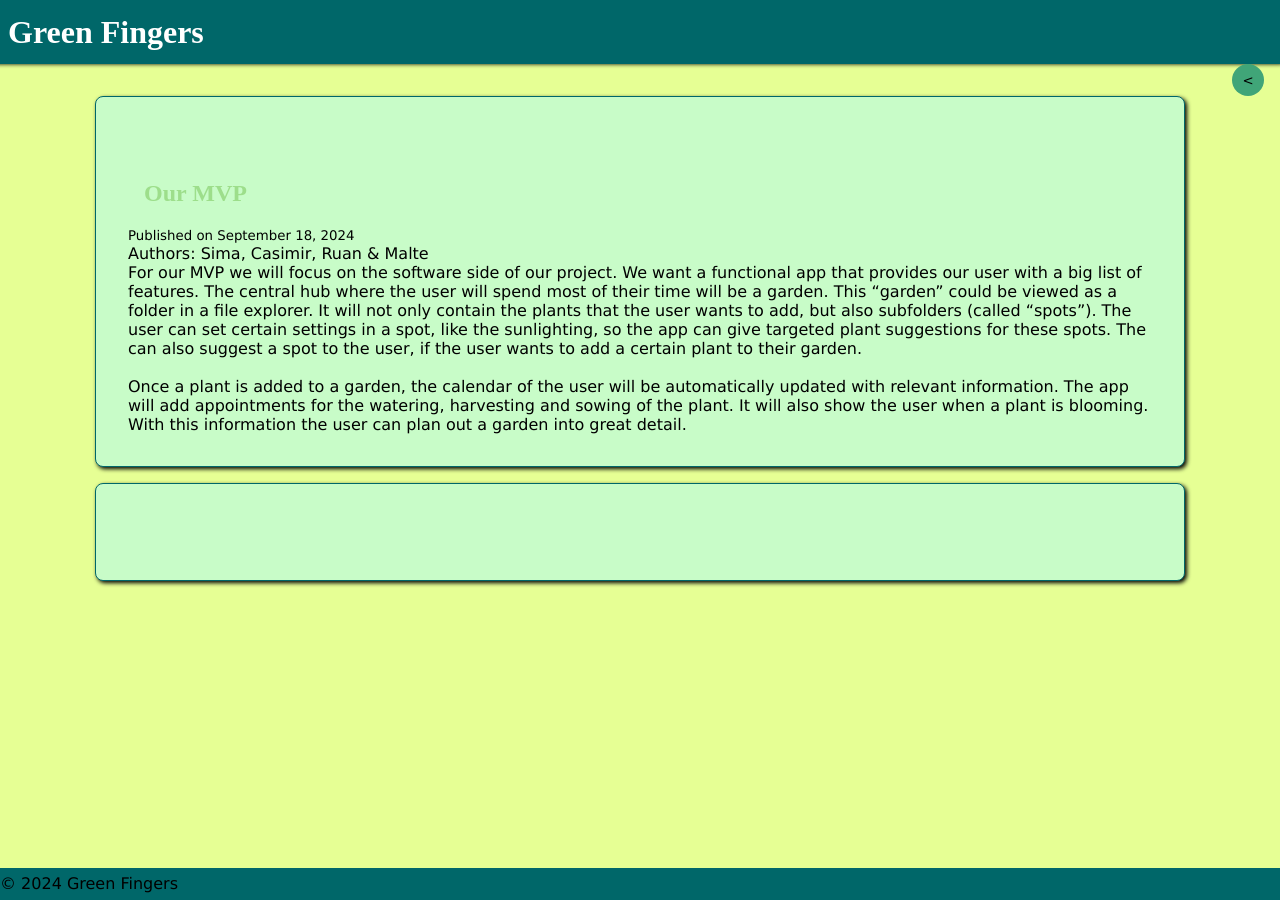
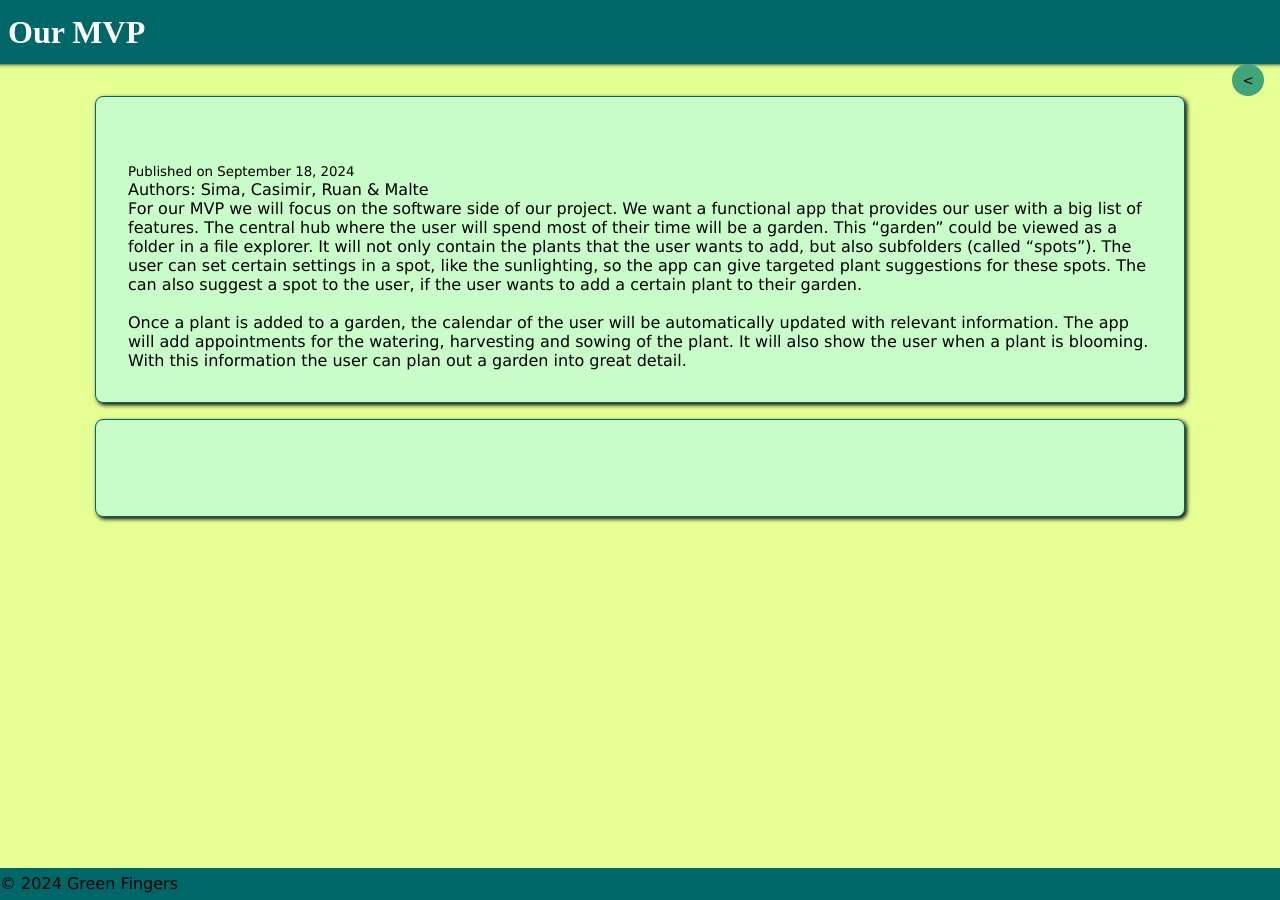
Before and after one commit to Green-Fingers-App/gardeningApp, a Jekyll site: the page built from docs/_posts/2024-09-18-the-mvp.md, in a window 1280 px wide. Built offline with Jekyll 4.4.1, drawn with Linux system fonts in a browser that asks for light colours; some web fonts are replaced; comment, search, counter and statistics services are not loaded.

Commit message:
Update post layout

```diff
--- a/docs/_layouts/post.html
+++ b/docs/_layouts/post.html
@@ -14,18 +14,15 @@
 
 <body>
   <header>
-    <h1 class="page-title">{{ site.title }}</h1>
+    <h1 class="page-title">{{ page.title }}</h1>
   </header>
   <a href="https://dhbw-malte.github.io/gardeningApp/" target="_self">
     <button class="go-back-button" aria-label="go back">&lt;</button>
   </a>
   <main class="grass-post-container">
-    <article>
-      <h1>{{ page.title }}</h1>
-      <p><small>Published on {{ page.date | date: "%B %d, %Y" }}</small></p>
-      <P>Authors: {{ page.author }}</P>
-      {{ content }}
-    </article>
+    <p><small>Published on {{ page.date | date: "%B %d, %Y" }}</small></p>
+    <p>Authors: {{ page.author }}</p>
+    {{ content }}
   </main>
   <div id="gitalk-container" class="grass-post-container"></div>
   <footer>
```
